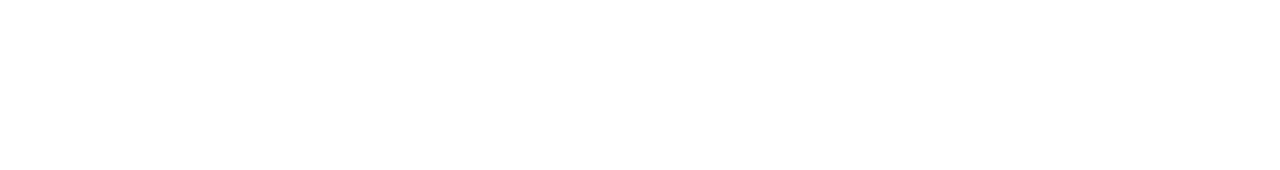
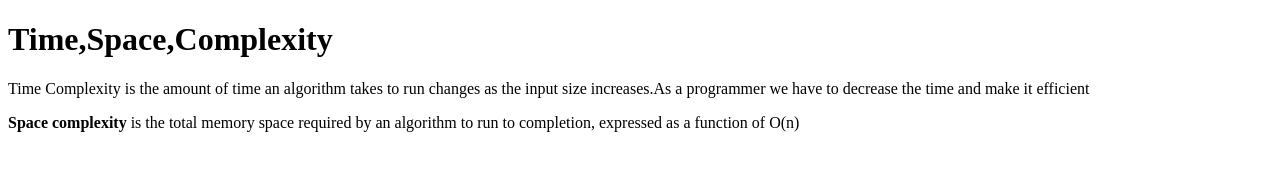
Before and after one commit to acciojob/time-and-space-complexity-Sarvesh8080, a website: page main.html in a window 1280 px wide. Drawn offline with Linux system fonts and the light colour scheme.

Commit message:
created a submission

```diff
--- a/main.html
+++ b/main.html
@@ -7,8 +7,10 @@
 </head>
 
 <body>
-	<!-- the entire body must be written by student -->
-    <script type="text/javascript" src="./script.js">
+	<h1>Time,Space,Complexity</h1>
+	<p>Time Complexity is the amount of time an algorithm takes to run changes as the input size increases.As a programmer we have to decrease the time and make it efficient</p>
+	<p><b>Space complexity</b> is the total memory space required by an algorithm to run to completion, expressed as a function of O(n)</p>
+	<script type="text/javascript" src="./script.js">
 </script>
 
 </body>
```
